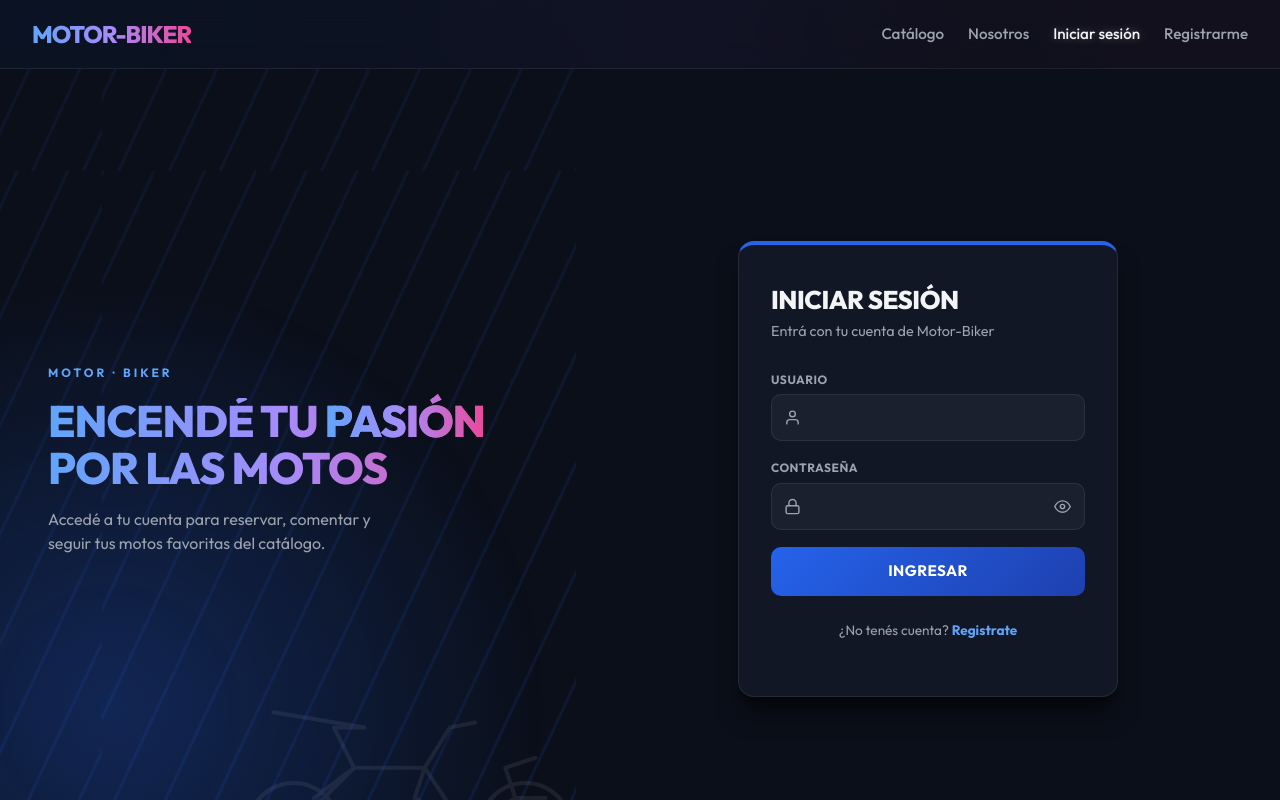
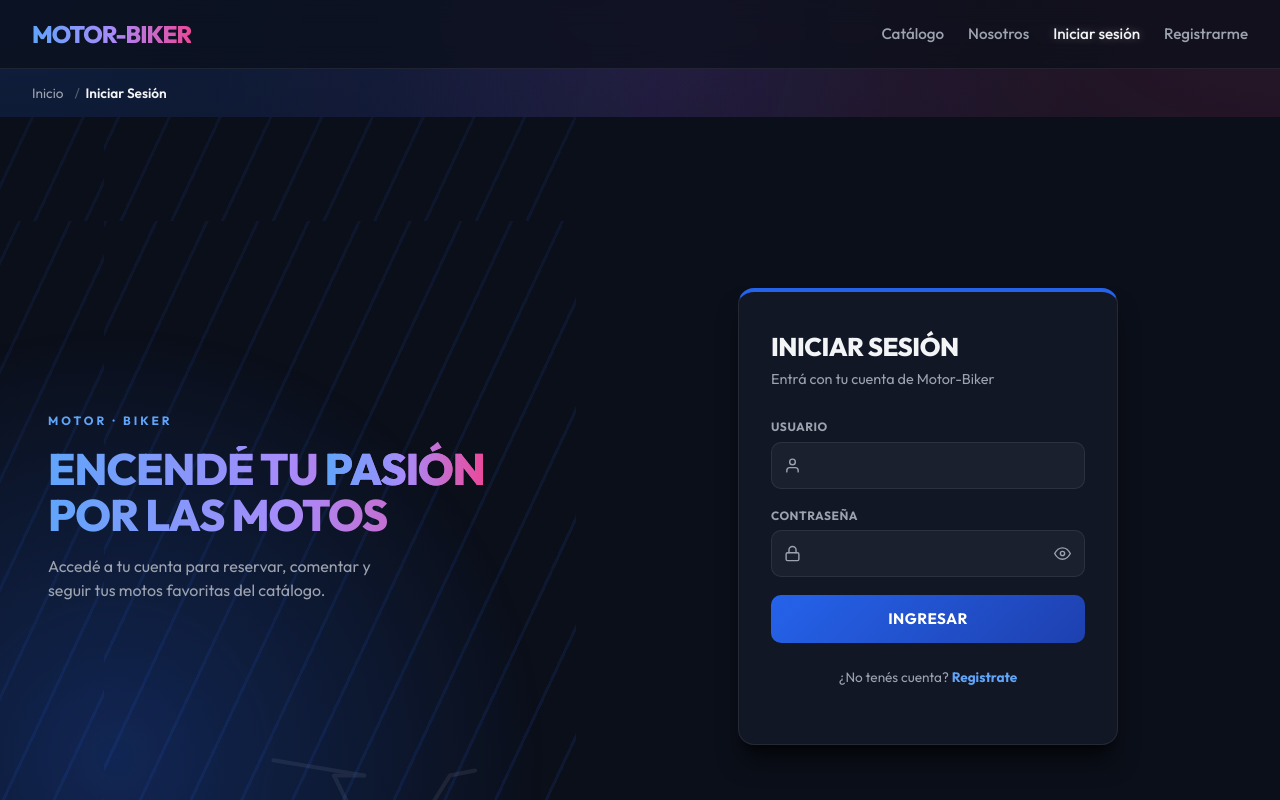
Before and after one commit to Romeorobles/Motor-Biker, a React (Vite) app: page /login in a window 1280 px wide. Shown: the top 800 px of the page. Built offline with nearby package versions, Linux system fonts and the light colour scheme; no server answers.

Commit message:
Agrega componente de Breadcrumbs, visible en todas las páginas

```diff
--- a/src/App.tsx
+++ b/src/App.tsx
@@ -5,6 +5,7 @@ import MotoDetail from './pages/MotoDetail';
 import Login from './pages/Login';
 import Register from './pages/Register';
 import AdminRoute from './components/AdminRoute';
+import Breadcrumbs from './components/Breadcrumbs';
 import AdminLayout from './layouts/AdminLayout';
 import Dashboard from './pages/admin/Dashboard';
 import UsersPanel from './pages/admin/UsersPanel';
@@ -64,6 +65,8 @@ function App() {
         </div>
       </nav>
 
+      <Breadcrumbs />
+
       <main className="flex-grow-1">
         <Routes>
           <Route path="/" element={<Home />} />
--- /dev/null
+++ b/src/components/Breadcrumbs.css
@@ -0,0 +1,37 @@
+.breadcrumbs {
+  display: flex;
+  flex-wrap: wrap;
+  align-items: center;
+  gap: 0.35rem;
+  padding: 0.85rem 2rem;
+  font-size: 0.85rem;
+  color: var(--text-secondary);
+}
+
+.breadcrumb-link {
+  color: var(--text-secondary);
+  text-decoration: none;
+  transition: color 0.15s ease;
+}
+
+.breadcrumb-link:hover {
+  color: #60a5fa;
+}
+
+.breadcrumb-sep {
+  margin: 0 0.35rem;
+  color: var(--text-secondary);
+  opacity: 0.5;
+}
+
+.breadcrumb-current {
+  color: var(--text-primary);
+  font-weight: 600;
+  text-transform: capitalize;
+}
+
+@media (max-width: 640px) {
+  .breadcrumbs {
+    padding: 0.75rem 1rem;
+  }
+}
--- /dev/null
+++ b/src/components/Breadcrumbs.tsx
@@ -0,0 +1,57 @@
+import { Link, useLocation } from 'react-router-dom'
+import './Breadcrumbs.css'
+
+const LABELS: Record<string, string> = {
+  admin: 'Panel Admin',
+  motos: 'Motos',
+  categorias: 'Categorías',
+  usuarios: 'Usuarios',
+  ventas: 'Ventas',
+  reservas: 'Reservas',
+  about: 'Nosotros',
+  login: 'Iniciar Sesión',
+  register: 'Registrarme',
+}
+
+function isUuid(value: string) {
+  return /^[0-9a-f]{8}-[0-9a-f]{4}-[0-9a-f]{4}-[0-9a-f]{4}-[0-9a-f]{12}$/i.test(value)
+}
+
+function Breadcrumbs() {
+  const location = useLocation()
+  const segments = location.pathname.split('/').filter(Boolean)
+
+  if (segments.length === 0) return null
+
+  let path = ''
+  const crumbs = segments.map((segment, i) => {
+    path += `/${segment}`
+    return {
+      path,
+      label: LABELS[segment] || (isUuid(segment) ? 'Detalle' : segment),
+      isLast: i === segments.length - 1,
+    }
+  })
+
+  return (
+    <nav className="breadcrumbs" aria-label="breadcrumb">
+      <Link to="/" className="breadcrumb-link">
+        Inicio
+      </Link>
+      {crumbs.map((c) => (
+        <span key={c.path}>
+          <span className="breadcrumb-sep">/</span>
+          {c.isLast ? (
+            <span className="breadcrumb-current">{c.label}</span>
+          ) : (
+            <Link to={c.path} className="breadcrumb-link">
+              {c.label}
+            </Link>
+          )}
+        </span>
+      ))}
+    </nav>
+  )
+}
+
+export default Breadcrumbs
```
